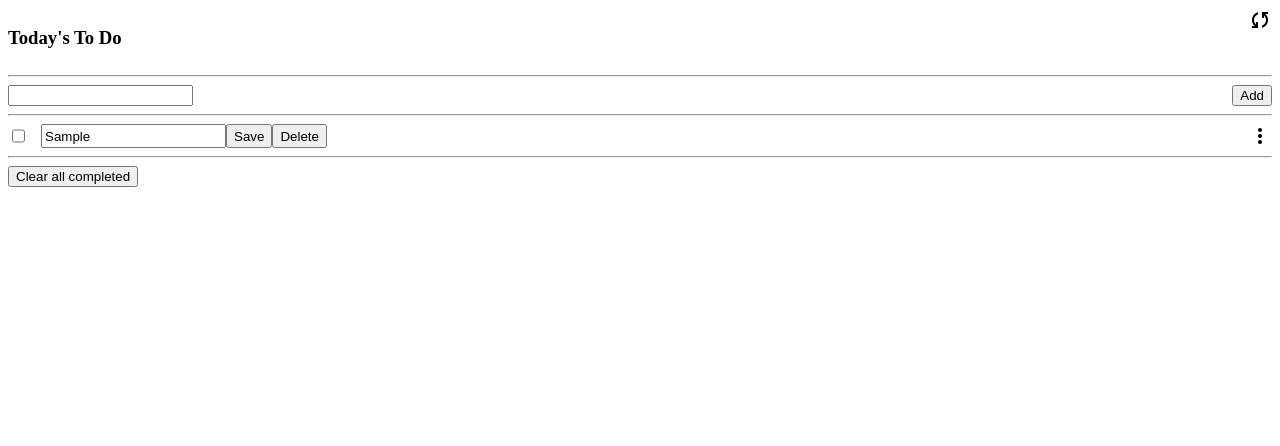
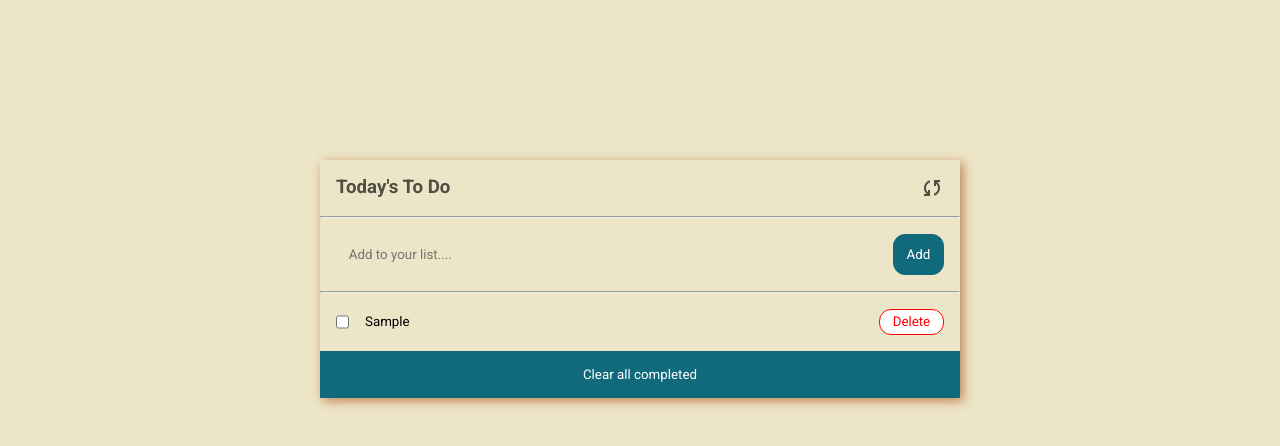
Before and after one commit to DianaBeki/To-Do-list, a website built with webpack: page src/index.html in a window 1280 px wide. Both pictures are taken after typing "Sample" into the empty fields and a click on the button "Add". Built offline with nearby package versions, Linux system fonts and the light colour scheme.

Commit message:
Update files

```diff
--- a/src/index.css
+++ b/src/index.css
@@ -1,16 +1,40 @@
+* {
+  margin: 0;
+  padding: 0;
+  box-sizing: border-box;
+  font-family: 'Roboto', sans-serif;
+}
+
+body {
+  background-color: #ece5c7;
+}
+
+.container {
+  display: flex;
+  flex-direction: column;
+  margin: 10rem auto;
+  box-shadow: 3px 3px 10px #c38154;
+  width: 50%;
+}
+
 .hrefresh {
   display: flex;
   justify-content: space-between;
+  padding: 1rem;
+  color: rgba(0, 0, 0, 0.664);
 }
 
 .input-button {
   display: flex;
   justify-content: space-between;
+  padding: 1rem;
 }
 
 .checkbox-value-icon {
   display: flex;
   justify-content: space-between;
+  flex-direction: row-reverse;
+  padding: 1rem;
 }
 
 .checkbox-value {
@@ -18,6 +42,57 @@
   justify-content: space-around;
 }
 
+.value {
+  outline: none;
+  border: none;
+  padding: 0.8rem;
+  background-color: transparent;
+}
+
 .checkbox {
   margin-right: 1rem;
 }
+
+.addBtn {
+  padding: 0.2rem 0.8rem;
+  border: 1px solid #116a7b;
+  outline: none;
+  background-color: #116a7b;
+  border-radius: 12px;
+  color: #fff;
+}
+
+.save-btn {
+  padding: 0.5rem 1rem;
+  border: 1px solid #116a7b;
+  outline: none;
+  background-color: #116a7b;
+  border-radius: 12px;
+  color: #fff;
+}
+
+.delete-btn {
+  padding: 0.3rem 0.8rem;
+  border: 1px solid red;
+  outline: none;
+  background-color: #fff;
+  border-radius: 12px;
+  color: red;
+}
+
+.items {
+  border: none;
+  outline: none;
+  background-color: transparent;
+}
+
+.clearBtn {
+  border: none;
+  background-color: #116a7b;
+  color: #fff;
+  padding: 1rem 0;
+}
+
+.clearBtn:hover {
+  text-decoration: underline;
+}
--- a/src/index.html
+++ b/src/index.html
@@ -8,8 +8,12 @@
     <link rel="stylesheet" href="index.css">
     <link rel="stylesheet" href="https://fonts.googleapis.com/css2?family=Material+Symbols+Outlined:opsz,wght,FILL,GRAD@20..48,100..700,0..1,-50..200" />
     <link rel="stylesheet" href="https://fonts.googleapis.com/css2?family=Material+Symbols+Outlined:opsz,wght,FILL,GRAD@20..48,100..700,0..1,-50..200" />
+    <link rel="preconnect" href="https://fonts.googleapis.com">
+<link rel="preconnect" href="https://fonts.gstatic.com" crossorigin>
+<link href="https://fonts.googleapis.com/css2?family=Roboto:ital,wght@0,100;0,300;0,400;0,500;0,700;0,900;1,100;1,300;1,400;1,500;1,700;1,900&display=swap" rel="stylesheet">
 </head>
 <body>
+    <section class="container">
     <div class="hrefresh">
         <h3>Today's To Do</h3>
         <span class="material-symbols-outlined">
@@ -18,7 +22,7 @@
     </div>
     <hr>
     <div class="input-button">
-        <input type="text" class="value">
+        <input type="text" class="value" placeholder="Add to your list....">
         <button class="addBtn">Add</button>
     </div>
     <hr>
@@ -26,5 +30,6 @@
     </div>
     <button class="clearBtn">Clear all completed</button>
     <script src="./index.js"></script>
+    </section>
 </body>
 </html>
--- a/src/todo.js
+++ b/src/todo.js
@@ -1,14 +1,14 @@
 const listContainer = document.querySelector('.list-container');
 let toDo = [];
 
-export function loadFromLocalStorage() {
+export const loadFromLocalStorage = () => {
   const storedList = localStorage.getItem('toDoList');
   if (storedList) {
     toDo = JSON.parse(storedList);
   }
-}
+};
 
-export function renderToDoList() {
+export const renderToDoList = () => {
   listContainer.innerHTML = '';
   toDo.forEach((item) => {
     const div1 = document.createElement('div');
@@ -17,6 +17,7 @@ export function renderToDoList() {
     div2.classList.add('checkbox-value-icon');
     const div3 = document.createElement('div');
     div3.classList.add('checkbox-value');
+
     const checkbox = document.createElement('input');
     checkbox.type = 'checkbox';
     checkbox.classList.add('checkbox');
@@ -27,45 +28,36 @@ export function renderToDoList() {
     });
     const inputField = document.createElement('input');
     inputField.type = 'text';
+    inputField.classList.add('items');
     inputField.value = item.description;
-    const saveBtn = document.createElement('button');
-    saveBtn.textContent = 'Save';
-    saveBtn.addEventListener('click', () => {
-      editTaskDescription(item.index, inputField.value);
-      renderToDoList();
-    });
+    inputField.value = inputField.value.charAt(0).toUpperCase()
+    + inputField.value.slice(1).toLowerCase();
     const deleteBtn = document.createElement('button');
+    deleteBtn.classList.add('delete-btn');
     deleteBtn.textContent = 'Delete';
     deleteBtn.addEventListener('click', () => {
       deleteTask(item.index);
     });
     div3.appendChild(checkbox);
     div3.appendChild(inputField);
-    div3.appendChild(saveBtn);
-    div3.appendChild(deleteBtn);
-    const icon = document.createElement('span');
-    icon.classList.add('material-symbols-outlined');
-    icon.textContent = 'more_vert';
+    div2.appendChild(deleteBtn);
     div2.appendChild(div3);
-    div2.appendChild(icon);
-    const hr = document.createElement('hr');
     div1.appendChild(div2);
-    div1.appendChild(hr);
     listContainer.appendChild(div1);
   });
-}
+};
 
-function updateIndexes() {
+const updateIndexes = () => {
   toDo.forEach((task, index) => {
     task.index = index + 1;
   });
-}
+};
 
-export function saveToLocalStorage() {
+export const saveToLocalStorage = () => {
   localStorage.setItem('toDoList', JSON.stringify(toDo));
-}
+};
 
-export function addTask(description) {
+export const addTask = (description) => {
   const task = {
     description,
     completed: false,
@@ -74,23 +66,24 @@ export function addTask(description) {
   toDo.push(task);
   saveToLocalStorage();
   renderToDoList();
-}
+};
 
-export function deleteTask(index) {
+export const deleteTask = (index) => {
   toDo.splice(index - 1, 1);
   updateIndexes();
   saveToLocalStorage();
   renderToDoList();
-}
+};
 
-export function editTaskDescription(index, newDescription) {
+export const editTaskDescription = (index, newDescription) => {
   toDo[index - 1].description = newDescription;
   saveToLocalStorage();
-}
+  renderToDoList();
+};
 
-export function clearCompletedTasks() {
+export const clearCompletedTasks = () => {
   toDo = toDo.filter((task) => !task.completed);
   updateIndexes();
   saveToLocalStorage();
   renderToDoList();
-}
+};
```
Also changed, not shown: dist/index.bundle.js, dist/index.html, src/index.js (line endings or trailing spaces).
